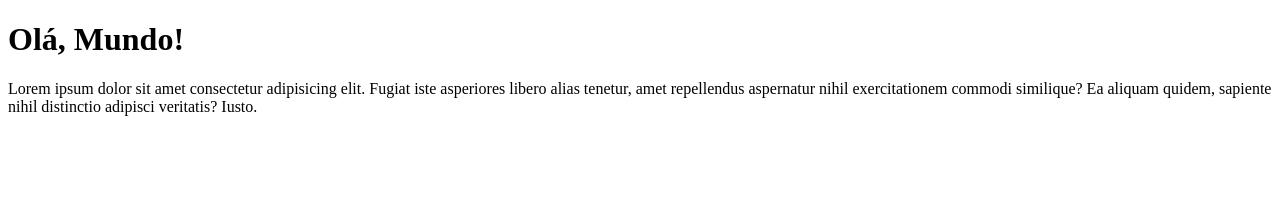
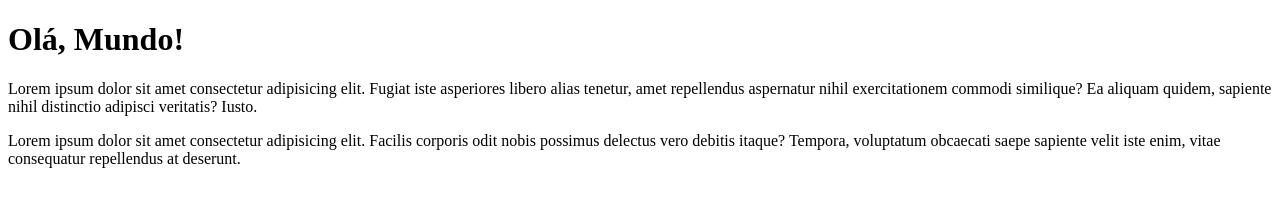
Before and after one commit to edsonjr1401/Ola-Mundo, a plain HTML site: page site-exemplo/index.html in a window 1280 px wide. Drawn offline with Linux system fonts and the light colour scheme.

Commit message:
adicionei um paragrafo

```diff
--- a/site-exemplo/index.html
+++ b/site-exemplo/index.html
@@ -8,4 +8,5 @@
 <body>
    <h1>Olá, Mundo!</h1>
    <p>Lorem ipsum dolor sit amet consectetur adipisicing elit. Fugiat iste asperiores libero alias tenetur, amet repellendus aspernatur nihil exercitationem commodi similique? Ea aliquam quidem, sapiente nihil distinctio adipisci veritatis? Iusto.</p>
+<p>Lorem ipsum dolor sit amet consectetur adipisicing elit. Facilis corporis odit nobis possimus delectus vero debitis itaque? Tempora, voluptatum obcaecati saepe sapiente velit iste enim, vitae consequatur repellendus at deserunt.</p>
 </body>
```
